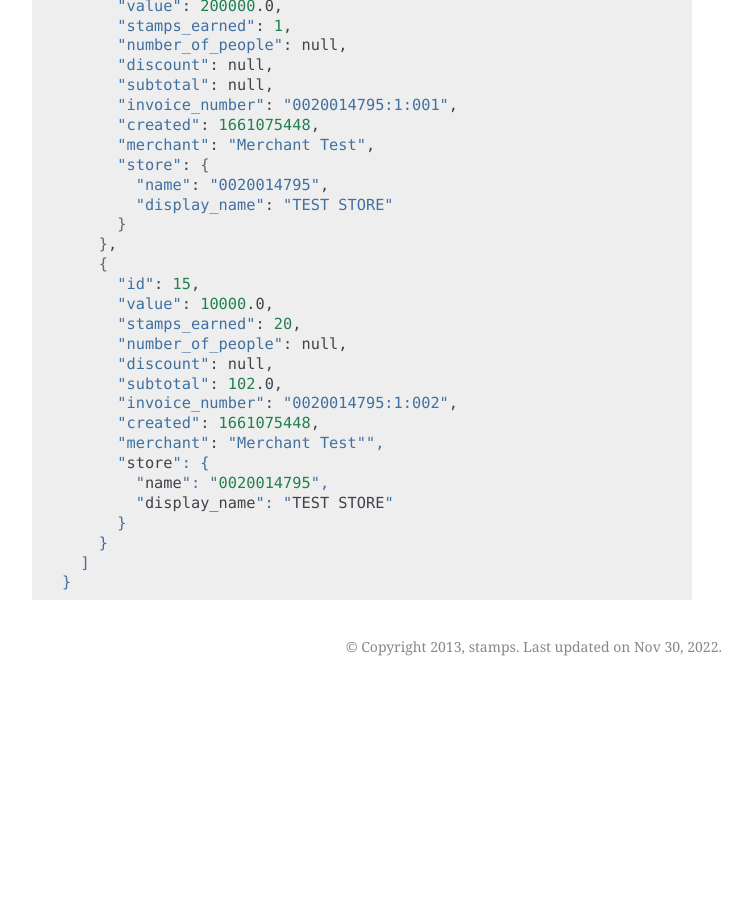
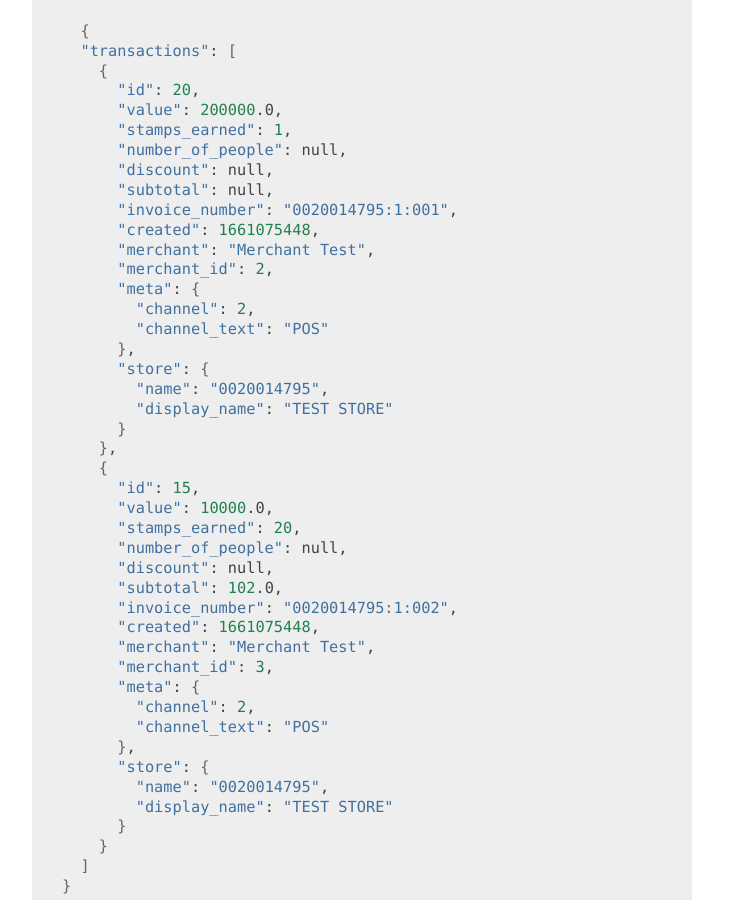
Before and after one commit to ui/stamps-api-docs, a Sphinx documentation site: the page built from source/transaction_api.rst, in a window 1280 px wide and 900 px high, scrolled down 21993 px. Shown: the whole window, without its empty margins (388-1140 px from the left). Built offline with Sphinx 7.4.7, drawn with Linux system fonts in a browser that asks for light colours; before the commit the page ends 22679 px from its top, so only the background shows below that; some of the changed text lies outside the part shown.

Commit message:
User last transaction (#126)
* user last transaction id

* update

* update response

```diff
--- a/source/transaction_api.rst
+++ b/source/transaction_api.rst
@@ -966,6 +966,8 @@ Parameter                   Required    Description
 token                       Yes         Authentication string
 user                        Yes         A string indicating customer's email, Member ID,
                                         mobile number or primary key ID
+last_transaction_id         No          An integer indicating customer transaction_id,
+                                        will return transactions with less than given value
 ==========================  =========== =========================================================
 
 
@@ -1017,6 +1019,11 @@ On successful get Transactions:
         "invoice_number": "0020014795:1:001",
         "created": 1661075448,
         "merchant": "Merchant Test",
+        "merchant_id": 2,
+        "meta": {
+          "channel": 2,
+          "channel_text": "POS"
+        },
         "store": {
           "name": "0020014795",
           "display_name": "TEST STORE"
@@ -1031,7 +1038,12 @@ On successful get Transactions:
         "subtotal": 102.0,
         "invoice_number": "0020014795:1:002",
         "created": 1661075448,
-        "merchant": "Merchant Test"",
+        "merchant": "Merchant Test",
+        "merchant_id": 3,
+        "meta": {
+          "channel": 2,
+          "channel_text": "POS"
+        },
         "store": {
           "name": "0020014795",
           "display_name": "TEST STORE"
```
